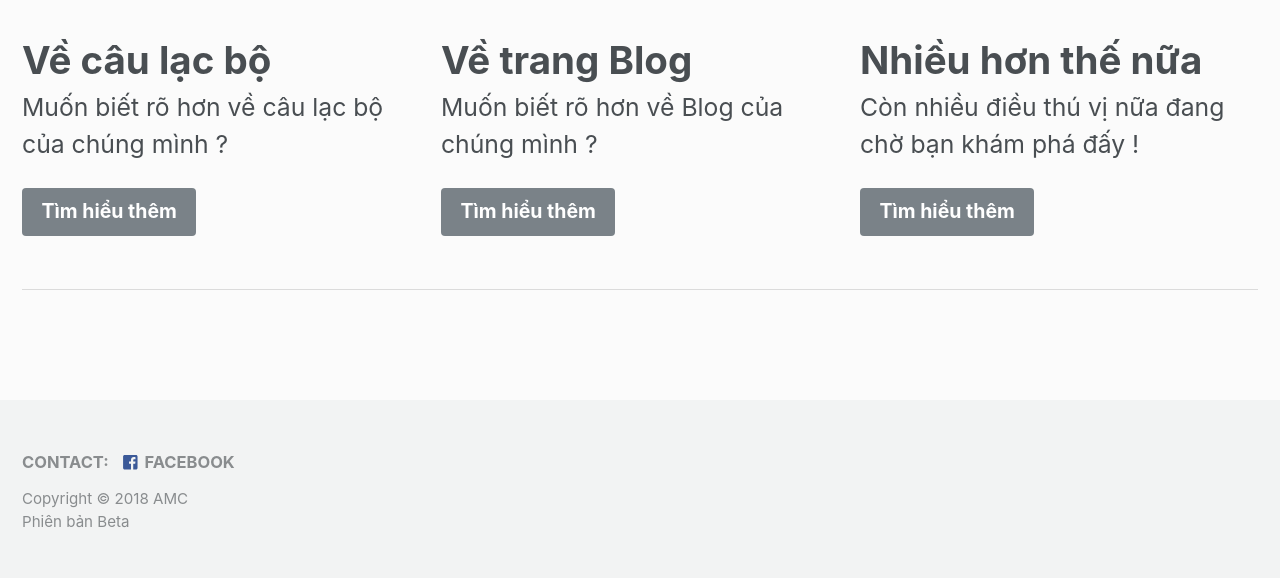
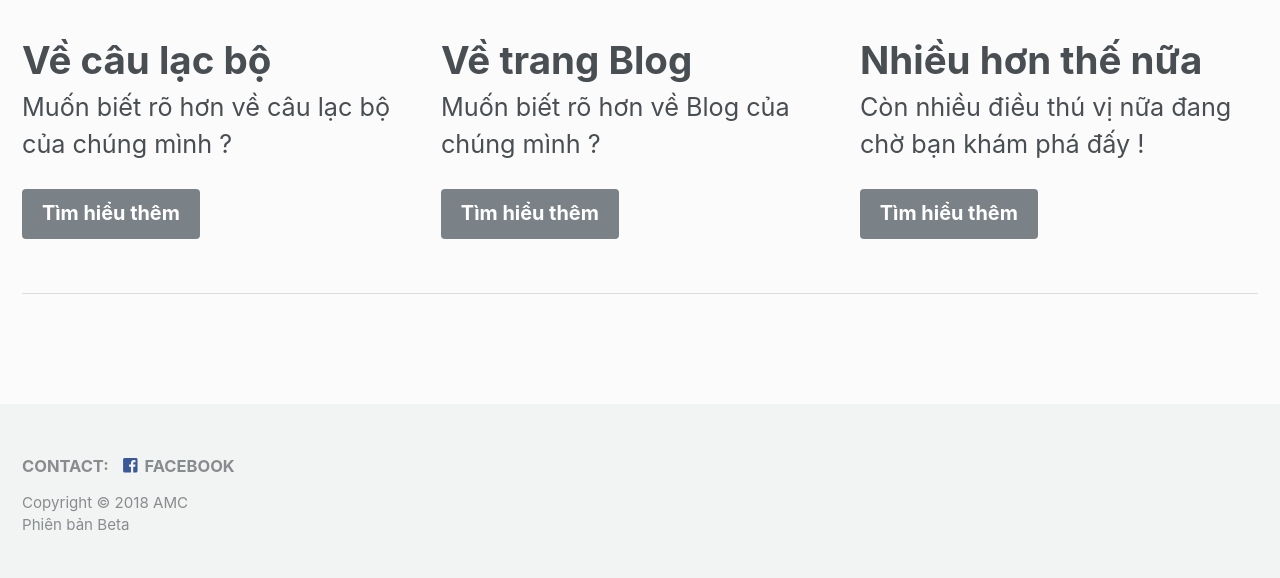
Before and after one commit to amcblog/testvon.github.io, a Jekyll site: the page built from _pages/about.md, in a window 1280 px wide. Shown: the part 825-1403 px from the top of the page. Built offline with Jekyll 4.4.1, drawn with Linux system fonts in a browser that asks for light colours; nearby versions of some CDN libraries.

Commit message:
Update _page.scss

```diff
--- a/_sass/minimal-mistakes/_page.scss
+++ b/_sass/minimal-mistakes/_page.scss
@@ -78,7 +78,7 @@
   }
 
 p {
-     font-size: 0.947em;
+     font-size: 0.965em;
    }
 
 pp {
```
